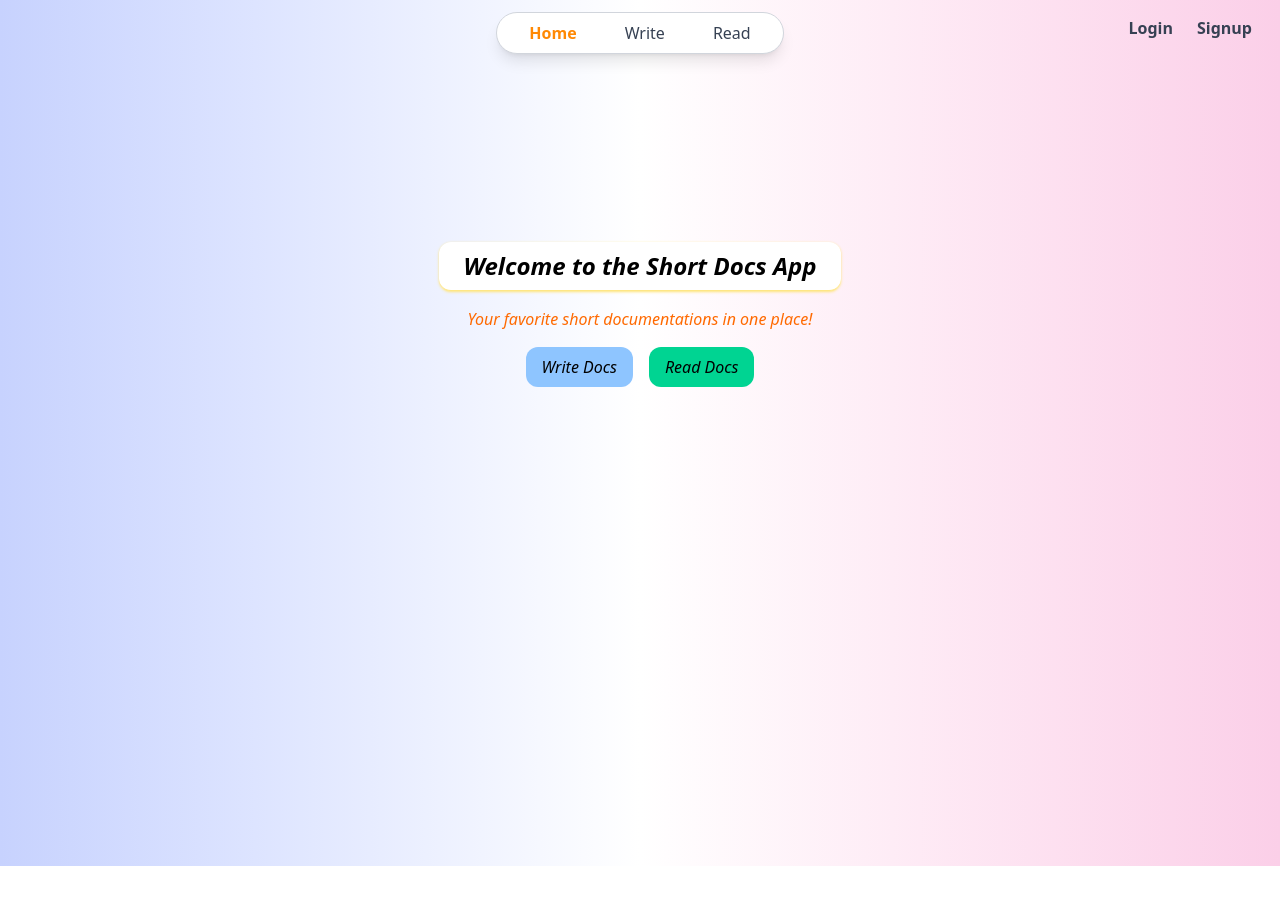
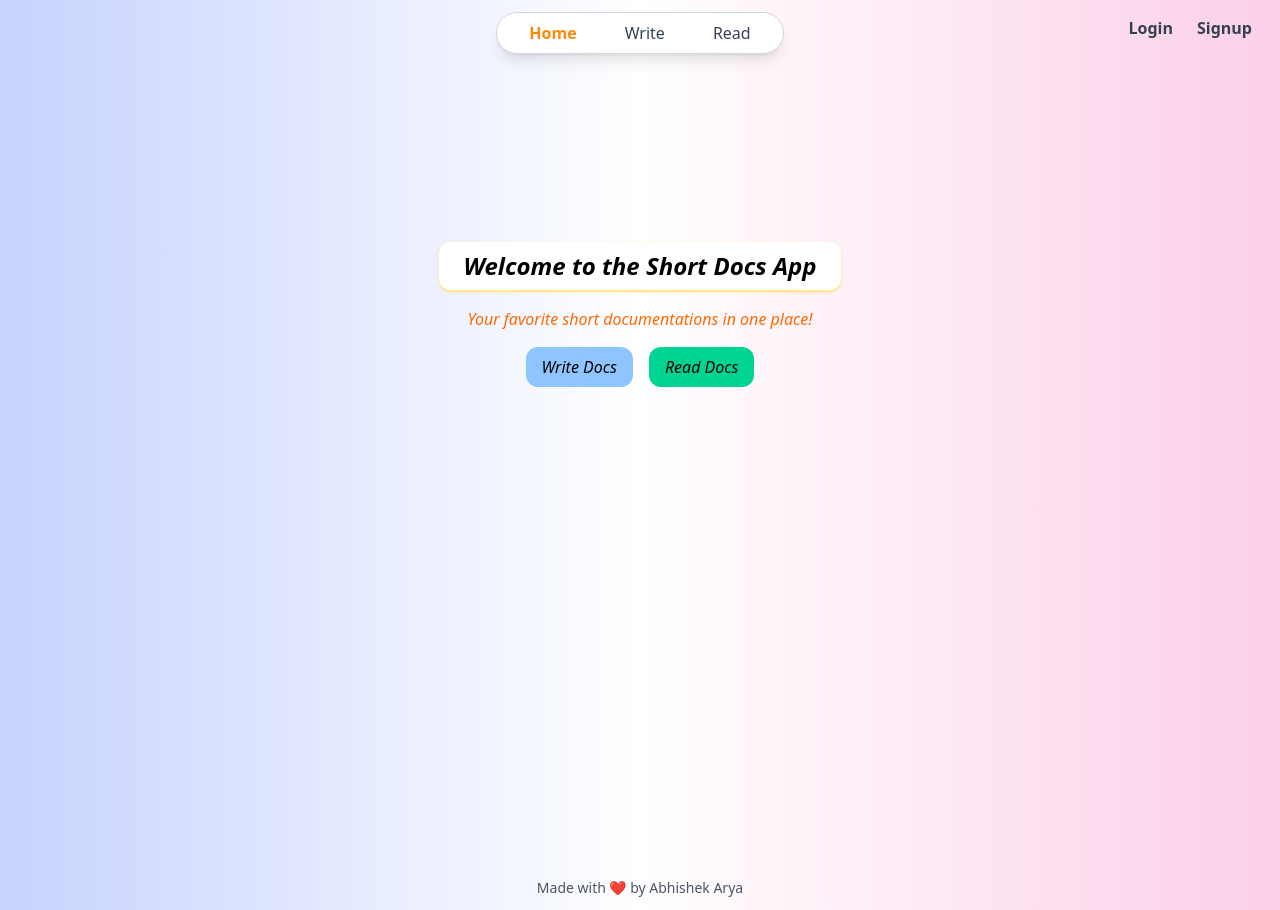
Before and after one commit to aryaabhi023/shortdocs, a Next.js app: page / in a window 1280 px wide. Before the commit the page ends 866 px from the top, so only its background shows below. Built offline with nearby package versions, Linux system fonts and the light colour scheme; no server answers.

Commit message:
add the footer

```diff
--- a/src/app/layout.js
+++ b/src/app/layout.js
@@ -1,25 +1,24 @@
 import "./globals.css";
 import Navbar from "@/component/navbar";
 import PopUp from "@/component/popup";
+import Footer from "@/component/footer";
 
 export const metadata = {
   title: "Short Docs",
   description: "Short documentations in one place",
-  icons:
-  {
+  icons: {
     icon: "/shortdocs.svg",
-  }
+  },
 };
 
 export default function RootLayout({ children }) {
   return (
     <html lang="en">
       <body>
-          <Navbar />
-          <main>
-            {children}
-          </main>
-          <PopUp />
+        <Navbar />
+        <main>{children}</main>
+        <PopUp />
+        <Footer />
       </body>
     </html>
   );
--- /dev/null
+++ b/src/component/footer.js
@@ -0,0 +1,15 @@
+import React from "react";
+
+export default function Footer() {
+  return (
+    <footer
+      className="relative bottom-0 left-0 w-full z-[-1] bg-gradient-to-r from-[#c7d2fe] via-white to-[#fbcfe8]"
+      role="contentinfo"
+      aria-label="Site footer"
+    >
+      <div className="max-w-7xl mx-auto py-3 px-4 flex justify-center items-center">
+        <p className="text-sm text-gray-600">Made with ❤️ by Abhishek Arya</p>
+      </div>
+    </footer>
+  );
+}
```
